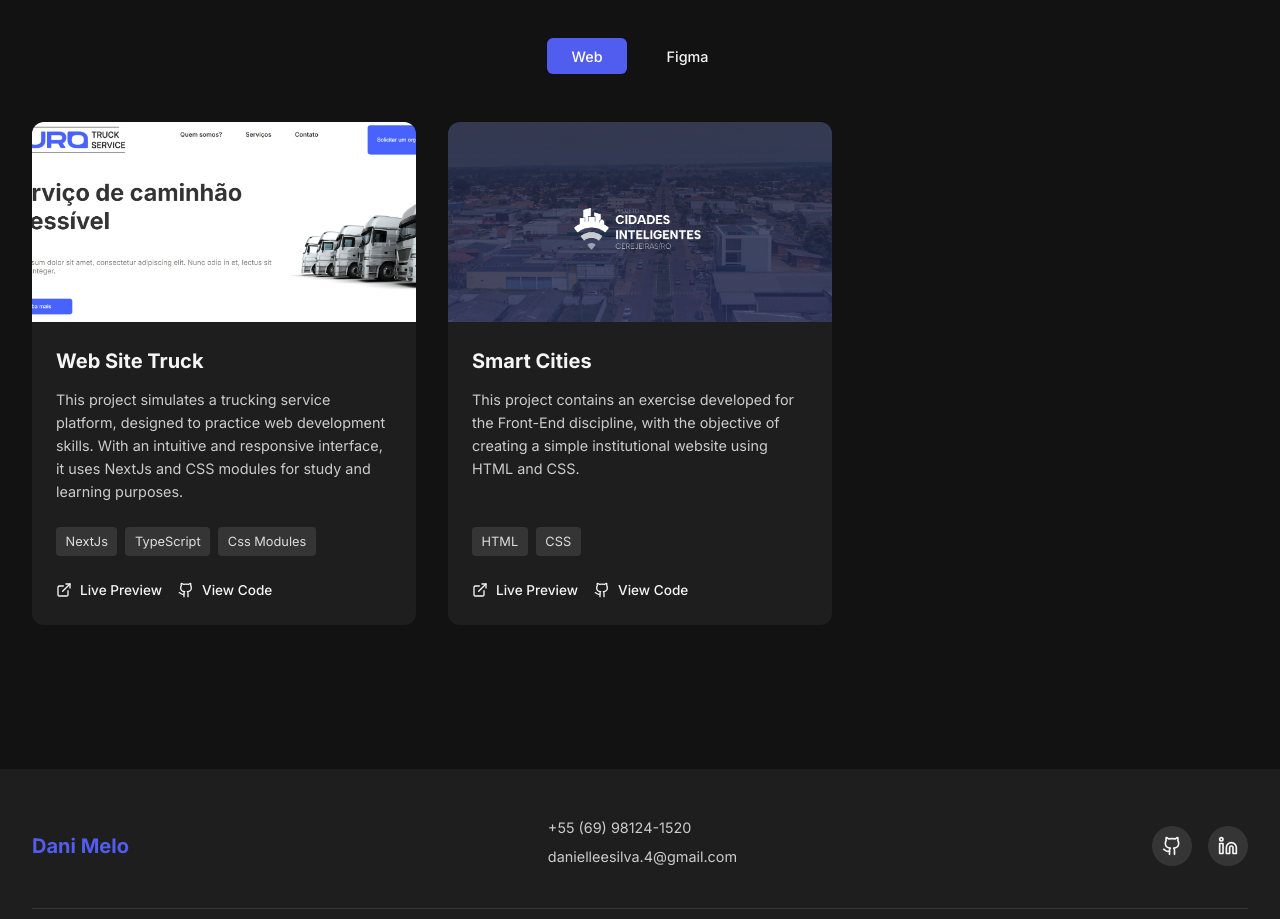
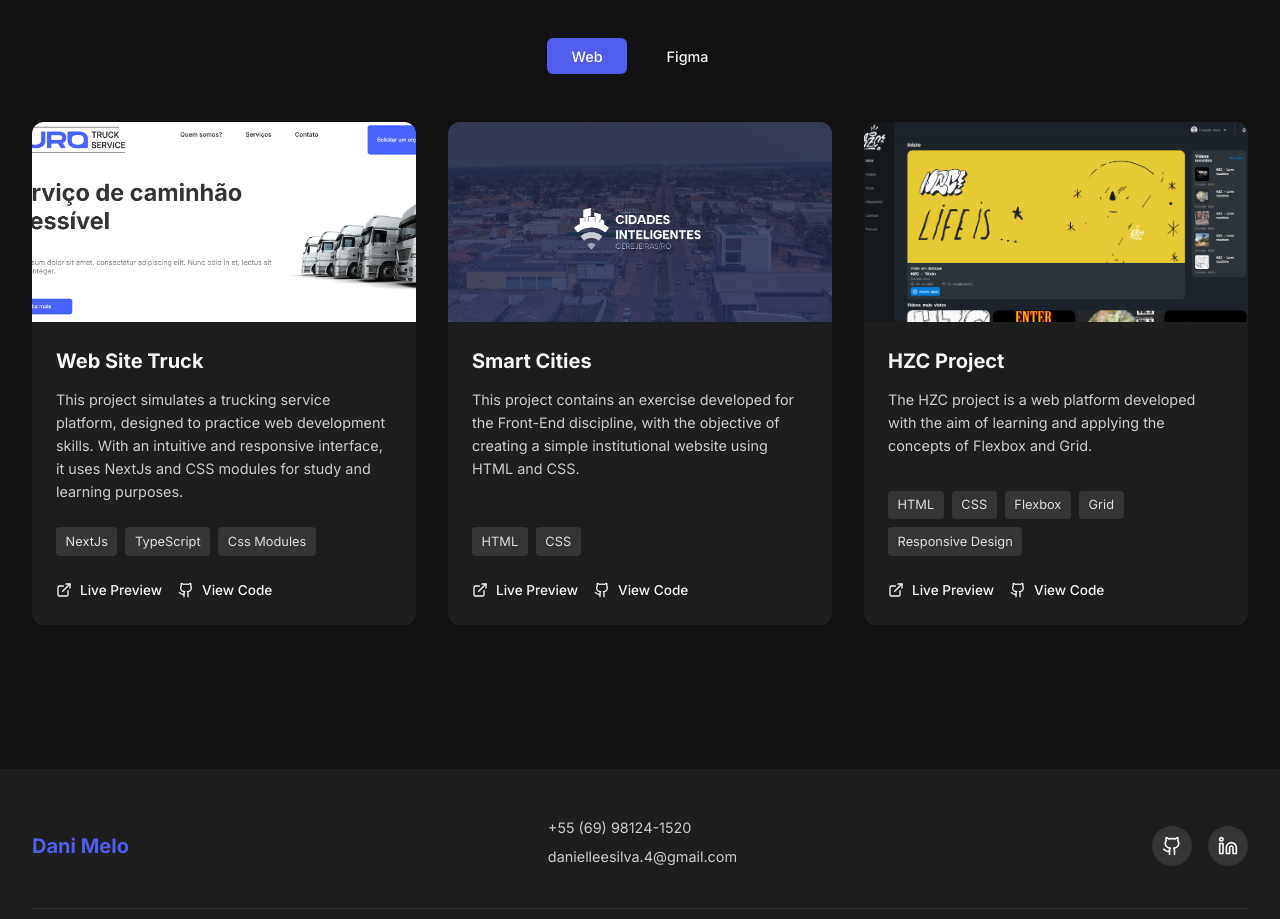
Before and after one commit to Danielle1Melo/portfolio, a Next.js app: page / in a window 1280 px wide. Shown: the part 2540-3459 px from the top of the page. Built offline with nearby package versions, Linux system fonts and the light colour scheme.

Commit message:
add new project

```diff
--- a/src/components/project/Projects.tsx
+++ b/src/components/project/Projects.tsx
@@ -6,6 +6,7 @@ import ProjectCard from '@/components/projectCard/ProjectCard';
 import  SmartCities  from "@/assets/images/smartCities.png"
 import  Truck  from "@/assets/images/webSiteTruck.png"
 import  FrotaSmart  from "@/assets/images/frotaSmart.png"
+import  HzcProject  from "@/assets/images/hzcProject.png"
 
 const Projects = () => {
   const [filter, setFilter] = useState('web');
@@ -40,7 +41,17 @@ const Projects = () => {
       technologies: ['Figma'],
       liveUrl: 'https://www.figma.com/design/EfkAhICA1xtFyOBkLx5gZz/Rastreamento-Veicular?node-id=0-1&p=f&t=Q2h8VmbnDiKDvWlY-0',
       category: 'figma'
-    }
+    },
+    {
+      id: 4,
+      title: 'HZC Project',
+      description: 'The HZC project is a web platform developed with the aim of learning and applying the concepts of Flexbox and Grid.',
+      image: HzcProject,
+      technologies: ['HTML', 'CSS', 'Flexbox', 'Grid', 'Responsive Design'],
+      liveUrl: 'https://danielle1melo.github.io/HZCWorld/',
+      codeUrl: 'https://github.com/Danielle1Melo/HZCWorld',
+      category: 'web'
+    },
   ];
 
   const filteredProjects = projects.filter(project => project.category === filter);
```
Also changed, not shown: src/assets/images/hzcProject.png (added).
